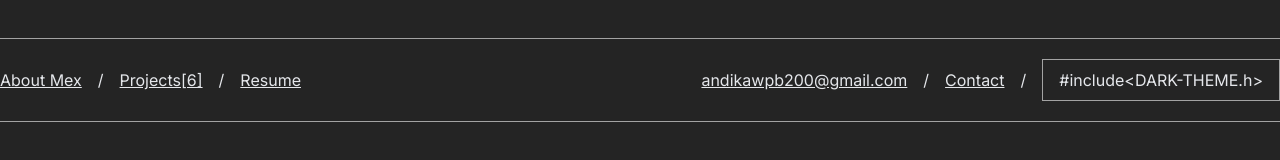
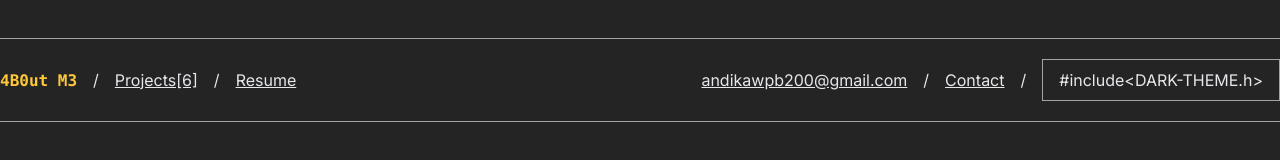
Before and after one commit to gsnipedev/andika-personal-website, a React (Vite) app: page / in a window 1280 px wide. Shown: the part 192-352 px from the top of the page. Built offline with nearby package versions, Linux system fonts and the light colour scheme.

Commit message:
style: give fancy effect in about me at navbar

```diff
--- a/src/App.jsx
+++ b/src/App.jsx
@@ -33,8 +33,11 @@ function App() {
         <div>
           <div className="flex justify-between items-center border-y border-gray-400 dark:border-neutral-400 py-5 px-5 lg:px-0">
             <div className="hidden lg:block space-x-4">
-              <a href="#andika-info" className="underline">
-                About Mex
+              <a
+                href="#andika-info"
+                className="font-bold font-[consolas] gradient-text gradient-border"
+              >
+                4B0ut M3
               </a>
               <span>/</span>
               <a href="#andika-projects" className="underline">
@@ -166,9 +169,12 @@ function App() {
             </div>
 
             <div className="space-y-1 font-[consolas] bg-white dark:bg-black p-4 border border-gray-300 dark:border-slate-700 rounded-md">
-              <div>Console Output (AndikaClients.class):</div>
+              <div>Windows PowerShell</div>
               <hr />
               <br />
+
+              <p>{"PS C:\\Users\\andik> javac AndikaClients.java"}</p>
+              <p>{"PS C:\\Users\\andik> java AndikaClients"}</p>
 
               <p>
                 {"["}
--- a/src/index.css
+++ b/src/index.css
@@ -4,6 +4,28 @@
 @tailwind base;
 @tailwind components;
 @tailwind utilities;
+
+@keyframes animateGradientText {
+    0% { background-position: 0% 50%; }
+    100% { background-position: 100% 50%; }
+}
+
+.gradient-text {
+    background: linear-gradient(
+        to right,
+        #FFC837 20%,
+        #FF6CAB 30%,
+        #B47EFF 70%,
+        #3B8BEB 80%,
+        #FFC837 90%
+    );
+    -webkit-background-clip: text;
+    background-clip: text;
+    -webkit-text-fill-color: transparent;
+    text-fill-color: transparent;
+    background-size: 500% auto;
+    animation: animateGradientText 2s linear infinite;
+}
 
 svg {
     fill: currentColor;
```
